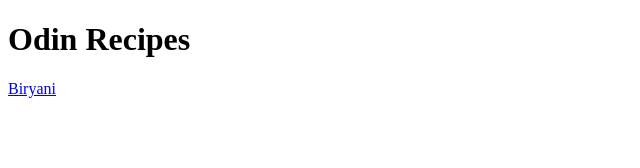
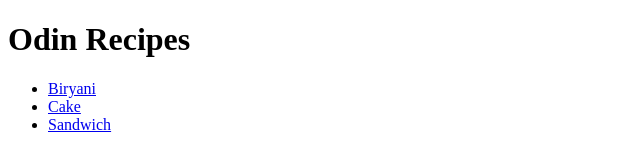
Before and after one commit to wizardabhi77/odin-recipes, a plain HTML site: page index.html in a window 1280 px wide. Shown: the whole page, without its empty margins (0-640 px from the left). Drawn offline with Linux system fonts and the light colour scheme.

Commit message:
Add links to Index page
Add links in a list to recipes

```diff
--- a/index.html
+++ b/index.html
@@ -7,6 +7,12 @@
 </head>
 <body>
     <h1>Odin Recipes</h1>
-    <a href="recipes/biryani.html">Biryani</a>
+    <ul>
+        <li><a href="recipes/biryani.html">Biryani</a></li>
+        <li><a href="recipes/cake.html">Cake</a></li>
+        <li><a href="recipes/sandwich.html">Sandwich</a></li>
+    </ul>
+
+
 </body>
 </html>
```
